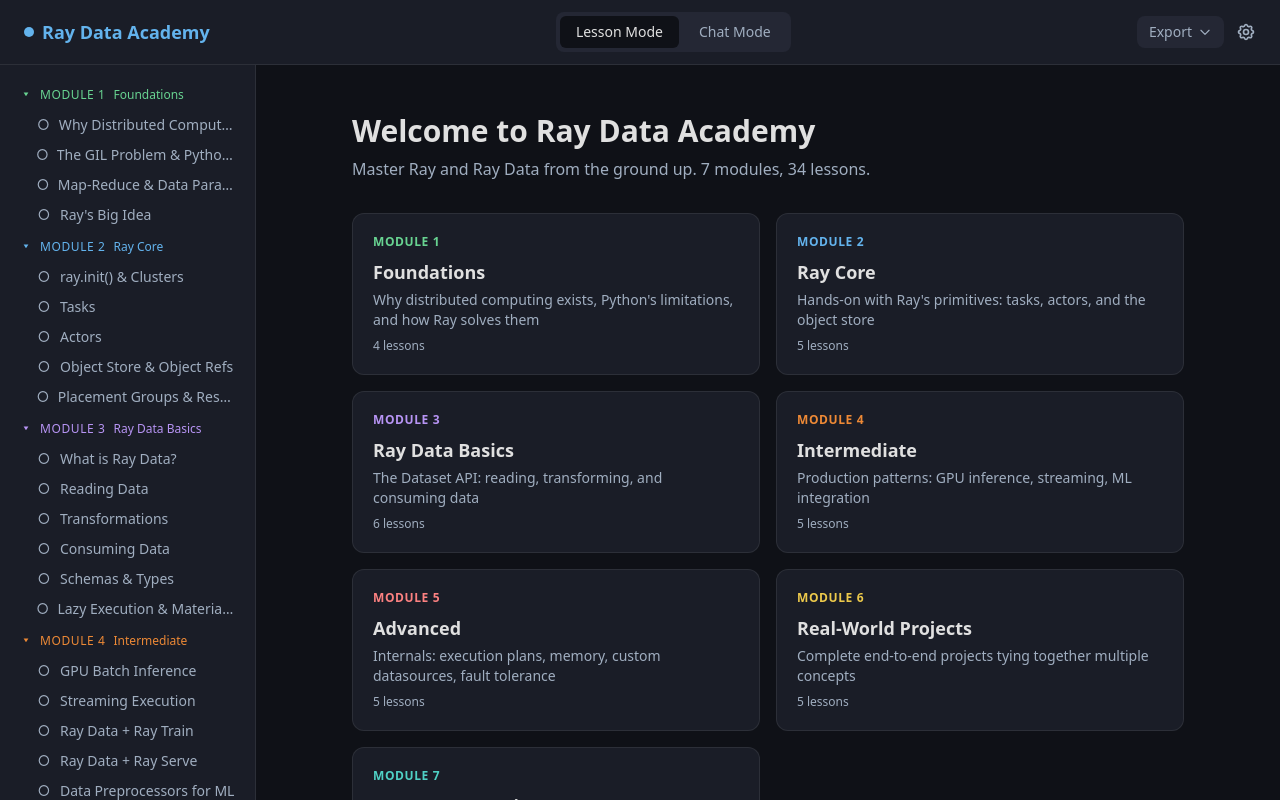
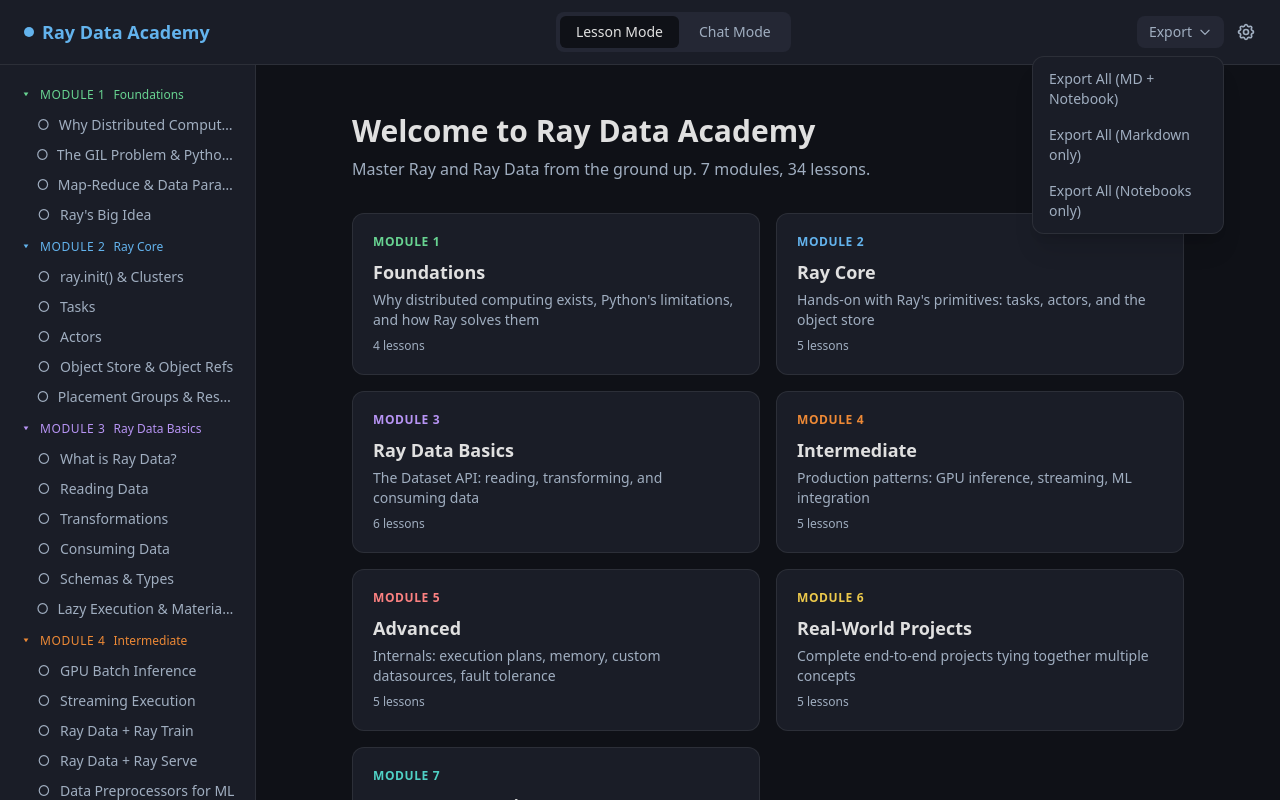
Before and after one commit to szaher/ray-data, a Next.js app: page / in a window 1280 px wide. Both pictures are taken after a click on the button "Export". Shown: the top 800 px of the page. Built offline with nearby package versions, Linux system fonts and the light colour scheme.

Commit message:
feat: add ExportMenu with streaming progress
Co-Authored-By: Claude Opus 4.6 <noreply@anthropic.com>

```diff
--- /dev/null
+++ b/src/components/ExportMenu.tsx
@@ -0,0 +1,91 @@
+"use client";
+
+import { useState } from "react";
+
+export default function ExportMenu() {
+  const [open, setOpen] = useState(false);
+  const [exporting, setExporting] = useState(false);
+  const [status, setStatus] = useState("");
+
+  const handleExport = async (scope: "all" | number, format: string) => {
+    setExporting(true);
+    setStatus("Starting export...");
+    setOpen(false);
+
+    try {
+      const body: Record<string, unknown> = { format };
+      if (scope !== "all") body.module = scope;
+
+      const response = await fetch("/api/export", {
+        method: "POST",
+        headers: { "Content-Type": "application/json" },
+        body: JSON.stringify(body),
+      });
+
+      if (!response.ok || !response.body) throw new Error("Export failed");
+
+      const reader = response.body.getReader();
+      const decoder = new TextDecoder();
+
+      while (true) {
+        const { done, value } = await reader.read();
+        if (done) break;
+        const text = decoder.decode(value);
+        const lines = text.split("\n");
+        for (const line of lines) {
+          if (line.startsWith("data: ")) {
+            try {
+              const data = JSON.parse(line.slice(6));
+              if (data.message) setStatus(data.message.trim());
+              if (data.status === "done") setStatus("Export complete!");
+            } catch {
+              // skip
+            }
+          }
+        }
+      }
+    } catch (err) {
+      setStatus(`Error: ${err instanceof Error ? err.message : "Unknown"}`);
+    } finally {
+      setExporting(false);
+      setTimeout(() => setStatus(""), 5000);
+    }
+  };
+
+  return (
+    <div className="relative">
+      <button
+        onClick={() => setOpen(!open)}
+        className="flex items-center gap-1.5 px-3 py-1.5 text-sm text-[var(--text-secondary)] hover:text-[var(--text-primary)] bg-[var(--bg-tertiary)] rounded-lg transition-colors"
+        disabled={exporting}
+      >
+        {exporting ? "Exporting..." : "Export"}
+        <svg className="w-3.5 h-3.5" fill="none" stroke="currentColor" viewBox="0 0 24 24">
+          <path strokeLinecap="round" strokeLinejoin="round" strokeWidth={2} d="M19 9l-7 7-7-7" />
+        </svg>
+      </button>
+
+      {open && (
+        <div className="absolute right-0 mt-2 w-48 bg-[var(--bg-secondary)] border border-white/[0.08] rounded-xl shadow-xl z-50">
+          <div className="py-1">
+            <button onClick={() => handleExport("all", "both")} className="w-full text-left px-4 py-2 text-sm text-[var(--text-secondary)] hover:text-[var(--text-primary)] hover:bg-white/[0.04]">
+              Export All (MD + Notebook)
+            </button>
+            <button onClick={() => handleExport("all", "markdown")} className="w-full text-left px-4 py-2 text-sm text-[var(--text-secondary)] hover:text-[var(--text-primary)] hover:bg-white/[0.04]">
+              Export All (Markdown only)
+            </button>
+            <button onClick={() => handleExport("all", "notebook")} className="w-full text-left px-4 py-2 text-sm text-[var(--text-secondary)] hover:text-[var(--text-primary)] hover:bg-white/[0.04]">
+              Export All (Notebooks only)
+            </button>
+          </div>
+        </div>
+      )}
+
+      {status && (
+        <div className="absolute right-0 mt-2 w-64 px-3 py-2 bg-[var(--bg-secondary)] border border-white/[0.08] rounded-lg text-xs text-[var(--text-secondary)] z-50">
+          {status}
+        </div>
+      )}
+    </div>
+  );
+}
--- a/src/components/Header.tsx
+++ b/src/components/Header.tsx
@@ -2,6 +2,7 @@
 
 import Link from "next/link";
 import { usePathname } from "next/navigation";
+import ExportMenu from "./ExportMenu";
 
 export default function Header() {
   const pathname = usePathname();
@@ -39,7 +40,7 @@ export default function Header() {
       </nav>
 
       <div className="flex items-center gap-3">
-        <ExportButton />
+        <ExportMenu />
         <button className="text-[var(--text-secondary)] hover:text-[var(--text-primary)] transition-colors">
           <svg className="w-5 h-5" fill="none" stroke="currentColor" viewBox="0 0 24 24">
             <path strokeLinecap="round" strokeLinejoin="round" strokeWidth={2} d="M10.325 4.317c.426-1.756 2.924-1.756 3.35 0a1.724 1.724 0 002.573 1.066c1.543-.94 3.31.826 2.37 2.37a1.724 1.724 0 001.066 2.573c1.756.426 1.756 2.924 0 3.35a1.724 1.724 0 00-1.066 2.573c.94 1.543-.826 3.31-2.37 2.37a1.724 1.724 0 00-2.573 1.066c-.426 1.756-2.924 1.756-3.35 0a1.724 1.724 0 00-2.573-1.066c-1.543.94-3.31-.826-2.37-2.37a1.724 1.724 0 00-1.066-2.573c-1.756-.426-1.756-2.924 0-3.35a1.724 1.724 0 001.066-2.573c-.94-1.543.826-3.31 2.37-2.37.996.608 2.296.07 2.572-1.065z" />
@@ -50,14 +51,3 @@ export default function Header() {
     </header>
   );
 }
-
-function ExportButton() {
-  return (
-    <button className="flex items-center gap-1.5 px-3 py-1.5 text-sm text-[var(--text-secondary)] hover:text-[var(--text-primary)] bg-[var(--bg-tertiary)] rounded-lg transition-colors">
-      Export
-      <svg className="w-3.5 h-3.5" fill="none" stroke="currentColor" viewBox="0 0 24 24">
-        <path strokeLinecap="round" strokeLinejoin="round" strokeWidth={2} d="M19 9l-7 7-7-7" />
-      </svg>
-    </button>
-  );
-}
```
